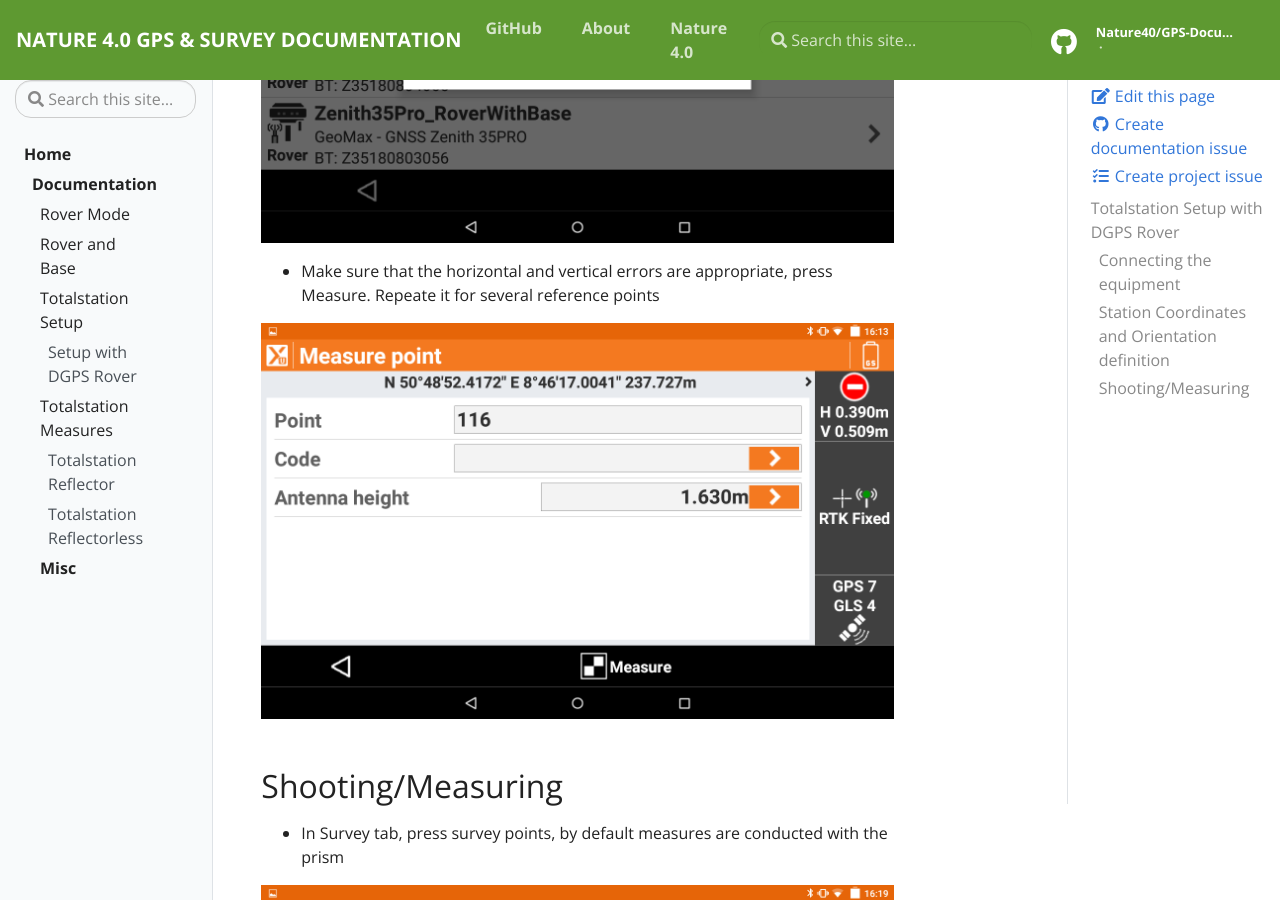
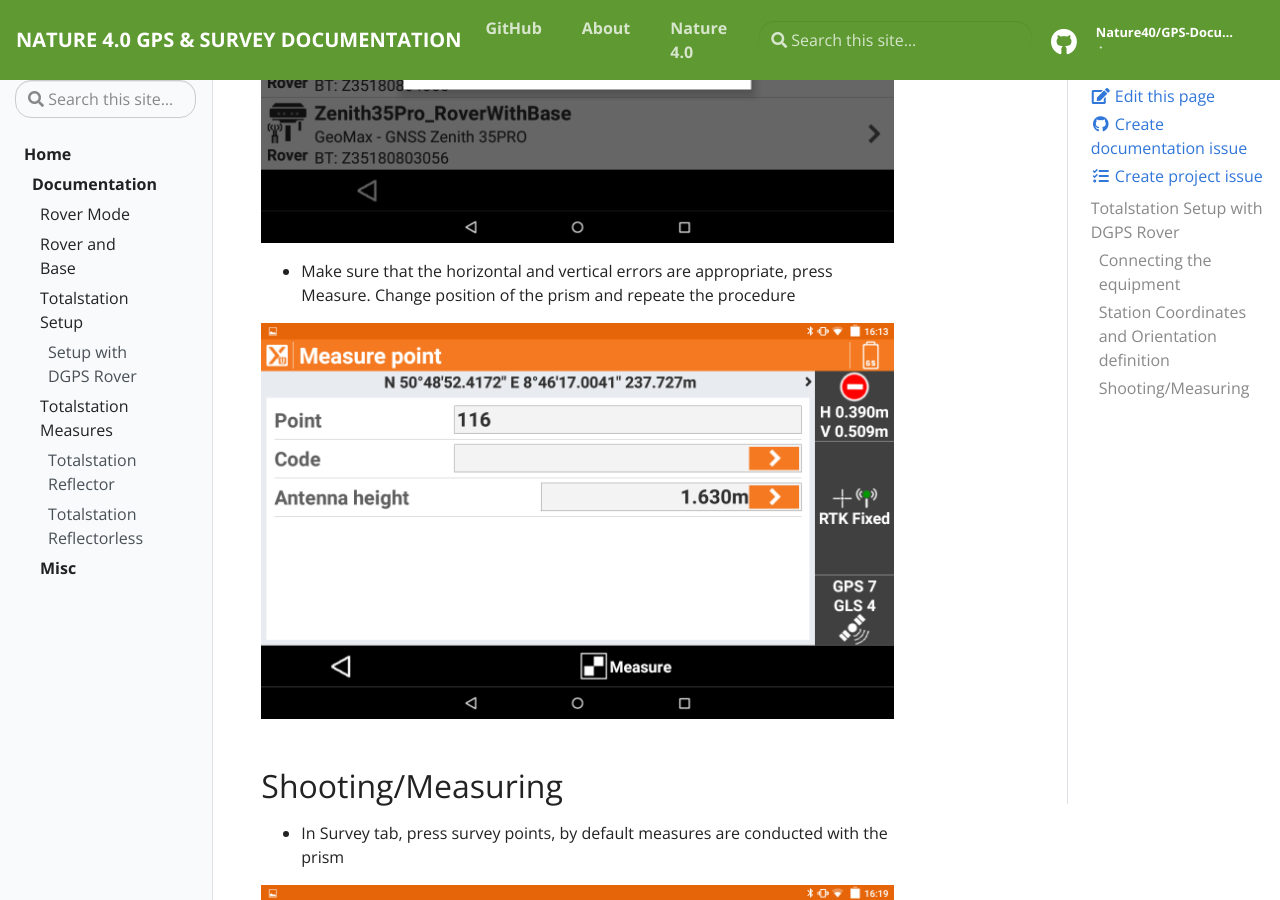
Before and after one commit to Nature40/GNSSTotalstationForHighAccuracyForestMonitoring, a Jekyll site: the page built from _docs/Totalstation_and_Rover_Survey.md, in a window 1280 px wide and 900 px high, scrolled down 8507 px. Built offline with Jekyll 4.4.1, drawn with Linux system fonts in a browser that asks for light colours.

Commit message:
Update Totalstation_and_Rover_Survey.md

```diff
--- a/_docs/Totalstation_and_Rover_Survey.md
+++ b/_docs/Totalstation_and_Rover_Survey.md
@@ -87,7 +87,7 @@ Total station (TS or TPS) can be used with a single rover or rover-base DGPS com
 
 ![ts_meas_Screenshot_2020-01-28-16-13-11.png](../assets/img/screenshots/ts_meas_Screenshot_2020-01-28-16-13-11.png)
 
-* Make sure that the horizontal and vertical errors are appropriate, press Measure. Repeate it for several reference points
+* Make sure that the horizontal and vertical errors are appropriate, press Measure. Change position of the prism and repeate the procedure
 
 ![ts_meas_Screenshot_2020-01-28-16-13-42.png](../assets/img/screenshots/ts_meas_Screenshot_2020-01-28-16-13-42.png)
 
```
